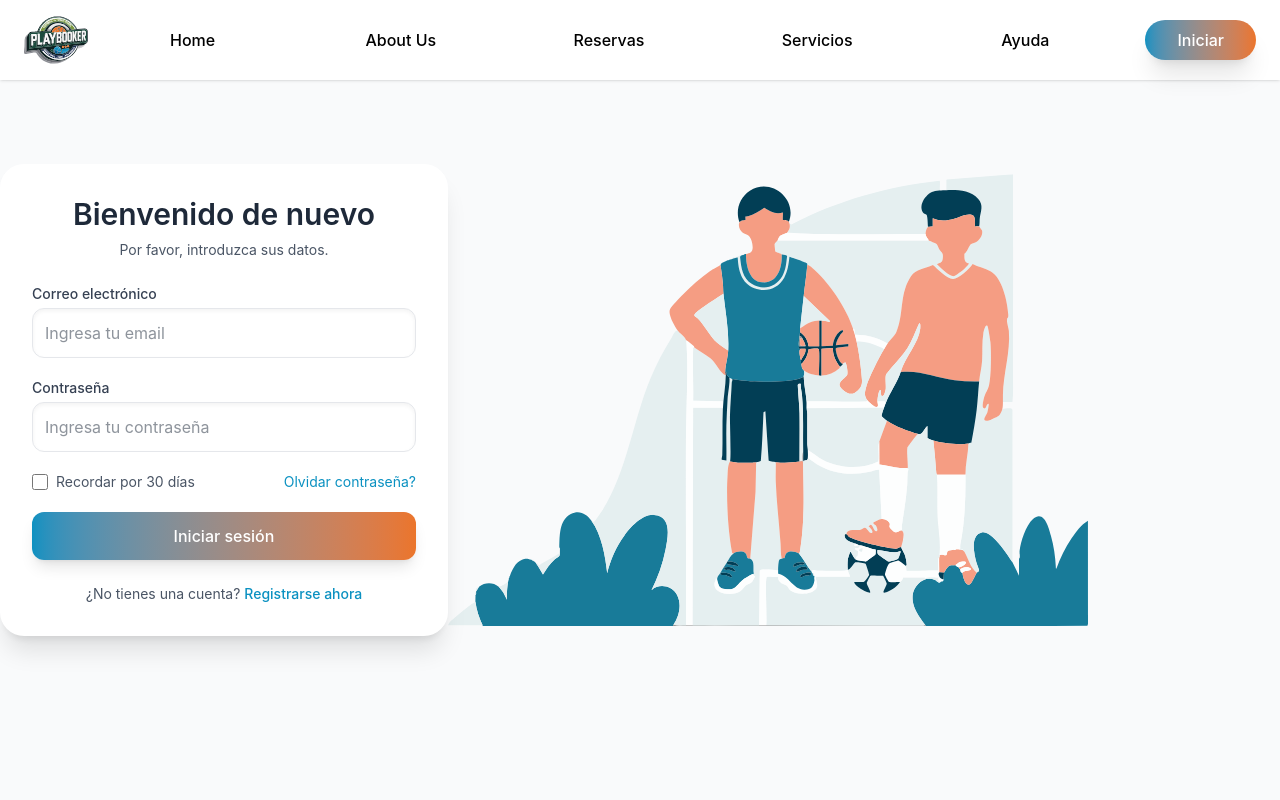
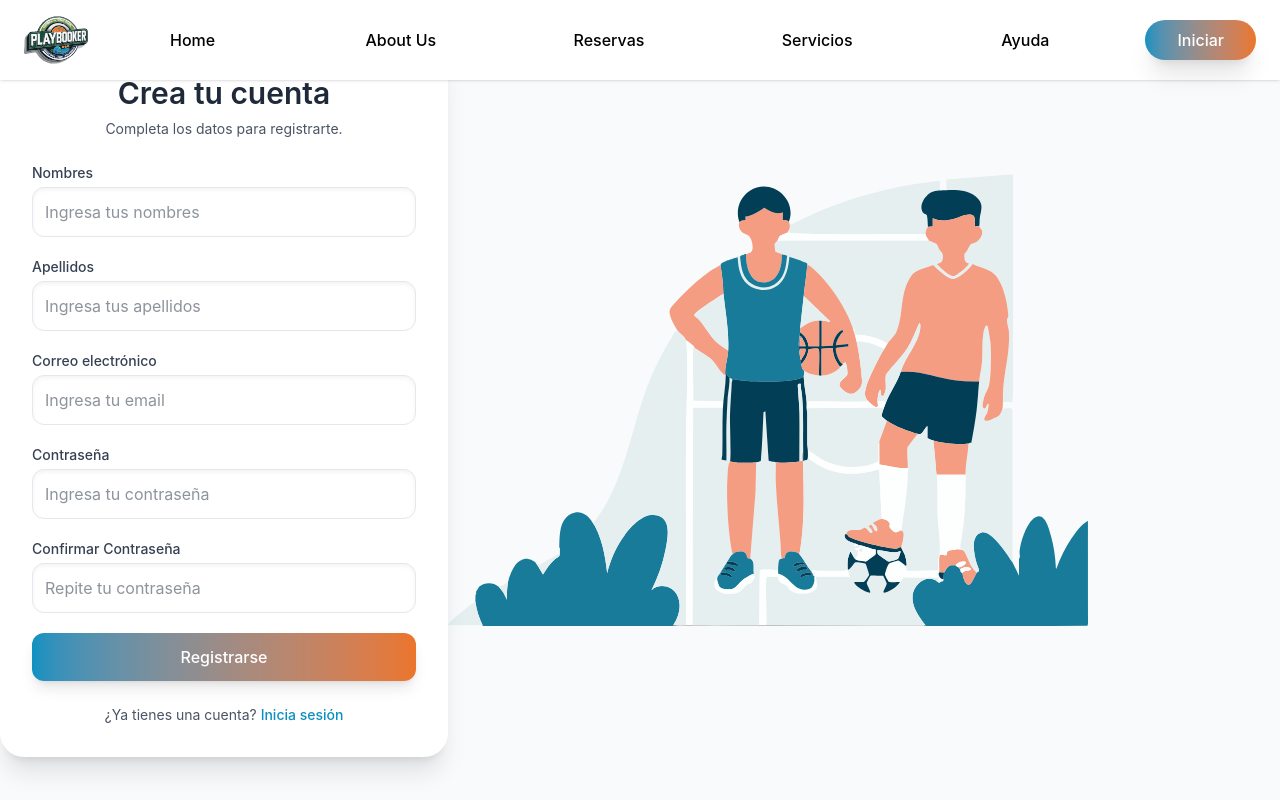
Before and after one commit to amelmeneses/grad-front, a React (Vite) app: page /register in a window 1280 px wide. Before the commit this address led to /login. Built offline with nearby package versions, Linux system fonts and the light colour scheme.

Commit message:
Register page.

```diff
--- a/src/App.tsx
+++ b/src/App.tsx
@@ -2,6 +2,7 @@
 import { BrowserRouter as Router, Routes, Route, Navigate } from 'react-router-dom';
 
 import LoginPage      from './components/LoginPage';
+import RegisterPage  from './components/RegisterPage';
 import ProtectedRoute from './components/ProtectedRoute';
 import Forbidden      from './components/Forbidden';
 
@@ -38,6 +39,7 @@ function App() {
         {/* Public */}
         <Route path="/" element={<LandingPage />} />
         <Route path="/login" element={<LoginPage />} />
+        <Route path="/register" element={<RegisterPage />} />
         <Route path="/about-as" element={<AboutAs />} />
         <Route path="/servicios" element={<ServicesSection />} />
         <Route path="/ayuda" element={<HelpSection />} />
--- /dev/null
+++ b/src/components/RegisterPage.tsx
@@ -0,0 +1,177 @@
+import React, { useState } from 'react';
+import axios from 'axios';
+import { useNavigate } from 'react-router-dom';
+import Navbar from './Navbar';
+import singInImage from '../assets/imagen_singIn.svg';
+
+const RegisterPage: React.FC = () => {
+  const [nombre, setNombre]           = useState('');
+  const [apellido, setApellido]       = useState('');
+  const [email, setEmail]             = useState('');
+  const [password, setPassword]       = useState('');
+  const [confirmPwd, setConfirmPwd]   = useState('');
+  const [error, setError]             = useState<string | null>(null);
+  const navigate = useNavigate();
+
+  const handleSubmit = async (e: React.FormEvent) => {
+    e.preventDefault();
+    setError(null);
+
+    if (password !== confirmPwd) {
+      setError('Las contraseñas no coinciden');
+      return;
+    }
+
+    try {
+      await axios.post('/api/register-anon-user', {
+        nombre, apellido, email, password
+      });
+      // tras registro, quizá mostrar mensaje y redirigir a login
+      navigate('/login');
+    } catch (err: any) {
+      setError(err.response?.data?.message || 'Error al registrarse');
+    }
+  };
+
+  return (
+    <>
+      <Navbar />
+
+      <div className="min-h-screen w-screen bg-gray-50 flex items-center justify-center">
+        <div className="flex flex-col md:flex-row items-center w-full">
+          {/* ————— Tarjeta del formulario ————— */}
+          <div className="w-full md:w-1/2 max-w-md mx-auto md:mx-0
+                          bg-white bg-opacity-60 backdrop-blur-md p-8
+                          rounded-3xl shadow-xl">
+            <h2 className="text-3xl font-semibold text-gray-800 mb-2 text-center">
+              Crea tu cuenta
+            </h2>
+            <p className="text-sm text-gray-600 mb-6 text-center">
+              Completa los datos para registrarte.
+            </p>
+            {error && (
+              <p className="text-red-500 text-center mb-4">
+                {error}
+              </p>
+            )}
+
+            <form onSubmit={handleSubmit} className="space-y-5">
+              {/* Nombre */}
+              <div>
+                <label className="block text-sm font-medium text-gray-700 mb-1">
+                  Nombres
+                </label>
+                <input
+                  type="text"
+                  value={nombre}
+                  onChange={e => setNombre(e.target.value)}
+                  placeholder="Ingresa tus nombres"
+                  required
+                  className="w-full p-3 bg-white bg-opacity-90 border border-gray-200
+                             rounded-xl shadow-inner text-gray-800
+                             focus:outline-none focus:ring-2 focus:ring-[#0B91C1] transition"
+                />
+              </div>
+
+              {/* Apellido */}
+              <div>
+                <label className="block text-sm font-medium text-gray-700 mb-1">
+                  Apellidos
+                </label>
+                <input
+                  type="text"
+                  value={apellido}
+                  onChange={e => setApellido(e.target.value)}
+                  placeholder="Ingresa tus apellidos"
+                  required
+                  className="w-full p-3 bg-white bg-opacity-90 border border-gray-200
+                             rounded-xl shadow-inner text-gray-800
+                             focus:outline-none focus:ring-2 focus:ring-[#0B91C1] transition"
+                />
+              </div>
+
+              {/* Email */}
+              <div>
+                <label className="block text-sm font-medium text-gray-700 mb-1">
+                  Correo electrónico
+                </label>
+                <input
+                  type="email"
+                  value={email}
+                  onChange={e => setEmail(e.target.value)}
+                  placeholder="Ingresa tu email"
+                  required
+                  className="w-full p-3 bg-white bg-opacity-90 border border-gray-200
+                             rounded-xl shadow-inner text-gray-800
+                             focus:outline-none focus:ring-2 focus:ring-[#0B91C1] transition"
+                />
+              </div>
+
+              {/* Contraseña */}
+              <div>
+                <label className="block text-sm font-medium text-gray-700 mb-1">
+                  Contraseña
+                </label>
+                <input
+                  type="password"
+                  value={password}
+                  onChange={e => setPassword(e.target.value)}
+                  placeholder="Ingresa tu contraseña"
+                  required
+                  className="w-full p-3 bg-white bg-opacity-90 border border-gray-200
+                             rounded-xl shadow-inner text-gray-800
+                             focus:outline-none focus:ring-2 focus:ring-[#0B91C1] transition"
+                />
+              </div>
+
+              {/* Confirmar Contraseña */}
+              <div>
+                <label className="block text-sm font-medium text-gray-700 mb-1">
+                  Confirmar Contraseña
+                </label>
+                <input
+                  type="password"
+                  value={confirmPwd}
+                  onChange={e => setConfirmPwd(e.target.value)}
+                  placeholder="Repite tu contraseña"
+                  required
+                  className="w-full p-3 bg-white bg-opacity-90 border border-gray-200
+                             rounded-xl shadow-inner text-gray-800
+                             focus:outline-none focus:ring-2 focus:ring-[#0B91C1] transition"
+                />
+              </div>
+
+              {/* Botón gradient */}
+              <button
+                type="submit"
+                className="w-full py-3 font-medium text-white rounded-xl
+                           bg-gradient-to-r from-[#0B91C1] to-[#EB752B]
+                           shadow-lg hover:opacity-90 transition"
+              >
+                Registrarse
+              </button>
+            </form>
+
+            <p className="mt-6 text-center text-sm text-gray-600">
+              ¿Ya tienes una cuenta?{' '}
+              <a href="/login" className="text-[#0B91C1] font-medium hover:underline">
+                Inicia sesión
+              </a>
+            </p>
+          </div>
+
+          {/* ————— Ilustración ————— */}
+          <div className="hidden md:flex md:w-1/2 justify-center items-center">
+            <img
+              src={singInImage}
+              alt="Ilustración deportiva"
+              className="max-w-full h-auto object-contain"
+            />
+          </div>
+        </div>
+      </div>
+    </>
+  );
+};
+
+export default RegisterPage;
```
Also changed, not shown: 1 other file (tests, documents, lock files or other folders).
